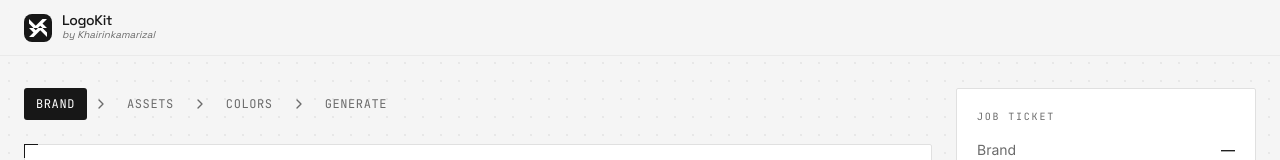
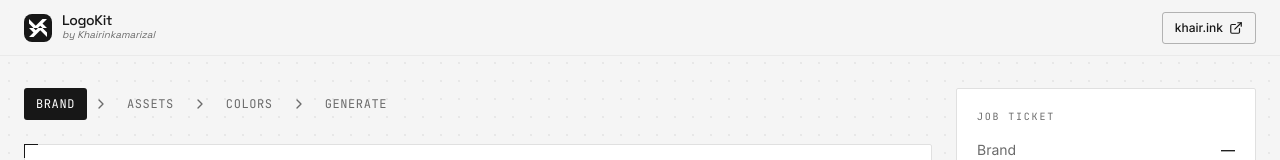
Before and after one commit to khairinkamarizal/logokit, a Nuxt app: page / in a window 1280 px wide. Shown: the top 160 px of the page. Built offline with nearby package versions, Linux system fonts and the light colour scheme.

Commit message:
feat: site title credit and khair.ink links in header and footer

```diff
--- a/app/layouts/default.vue
+++ b/app/layouts/default.vue
@@ -11,6 +11,14 @@
             <span class="text-[10px] font-display italic text-muted-foreground">by Khairinkamarizal</span>
           </div>
         </NuxtLink>
+        <a
+          href="https://khair.ink"
+          target="_blank"
+          rel="noopener"
+          class="inline-flex items-center gap-1.5 h-8 px-3 text-xs font-medium rounded-[3px] border border-foreground/30 text-foreground hover:bg-secondary transition-colors"
+        >
+          khair.ink <ExternalLink class="w-3.5 h-3.5" />
+        </a>
       </div>
     </header>
 
@@ -20,11 +28,12 @@
 
     <footer class="border-t border-border/50 bg-background/60 backdrop-blur-sm">
       <div class="max-w-7xl mx-auto px-4 sm:px-6 py-4 text-center text-xs text-muted-foreground">
-        LogoKit — crafted with care by <span class="text-foreground font-medium">Khairinkamarizal</span>
+        LogoKit — crafted with care by <a href="https://khair.ink" target="_blank" rel="noopener" class="text-foreground font-medium hover:underline">Khairinkamarizal</a>
       </div>
     </footer>
   </div>
 </template>
 
 <script setup lang="ts">
+import { ExternalLink } from 'lucide-vue-next'
 </script>
--- a/nuxt.config.ts
+++ b/nuxt.config.ts
@@ -9,7 +9,7 @@ export default defineNuxtConfig({
   },
   app: {
     head: {
-      title: 'LogoKit',
+      title: 'LogoKit - Khairinkamarizal',
       htmlAttrs: { lang: 'en' },
       meta: [
         { name: 'viewport', content: 'width=device-width, initial-scale=1' },
```
